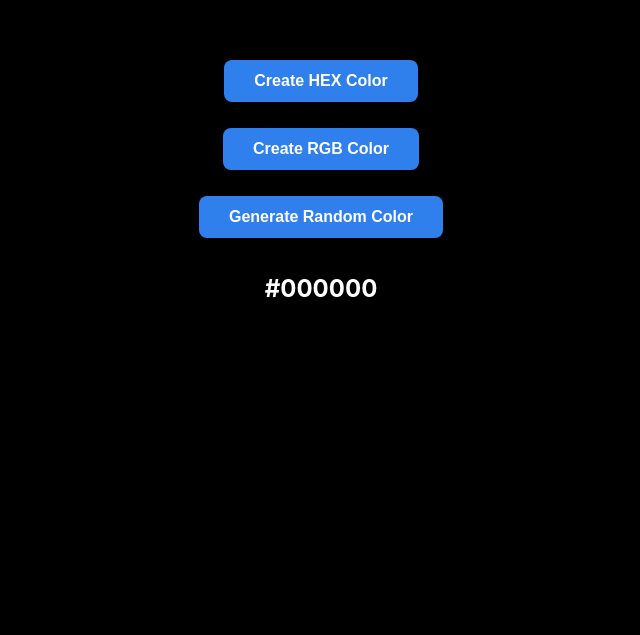
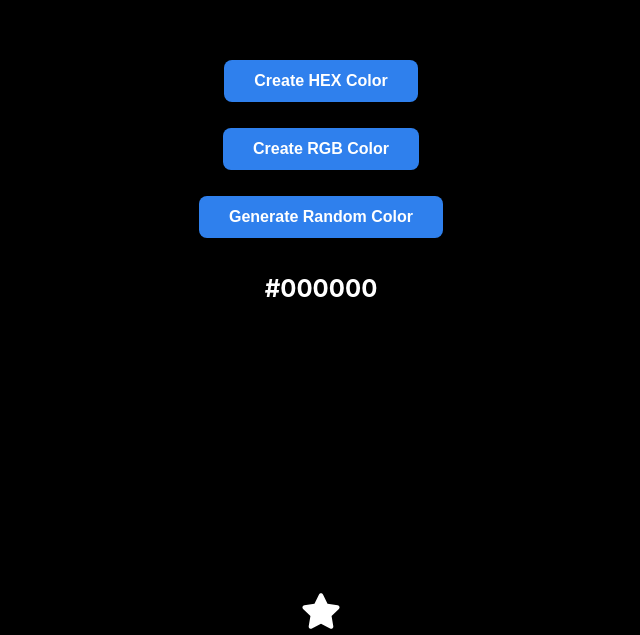
Before and after one commit to Eng-Natole/freeCodeCamp-React, a React (Create React App) app: page / in a window 1280 px wide. Shown: the part 1009-1644 px from the top of the page, without its empty margins (319-959 px from the left). Before the commit the page ends 1600 px from the top, so only its background shows below. Built offline with nearby package versions, Linux system fonts and the light colour scheme.

Commit message:
react-icon  is installed and the star section is almost finished

```diff
--- a/package.json
+++ b/package.json
@@ -9,6 +9,7 @@
     "@testing-library/user-event": "^13.5.0",
     "react": "^19.1.0",
     "react-dom": "^19.1.0",
+    "react-icons": "^5.5.0",
     "react-scripts": "5.0.1",
     "web-vitals": "^2.1.4"
   },
--- a/src/App.js
+++ b/src/App.js
@@ -1,6 +1,7 @@
 import "./App.css";
 import Accordian from "./components/accordian";
 import RandomColor from "./components/random-color";
+import Star from "./components/star-rating";
 
 function App() {
   return (
@@ -9,6 +10,8 @@
       <Accordian />
       {/*RandomColor component*/}
       <RandomColor />
+      {/*star component*/}
+      <Star />
     </div>
   );
 }
--- /dev/null
+++ b/src/components/star-rating/index.jsx
@@ -0,0 +1,41 @@
+import { useState } from "react";
+import { FaStar } from "react-icons/fa";
+import "./style.css";
+
+export default function Star({ noOfStars }) {
+  const [rating, setRating] = useState(0);
+  const [hover, setHover] = useState(0);
+
+  function handleClick(getCurrentIndex) {
+    setRating(getCurrentIndex);
+    console.log(`Rating: ${getCurrentIndex}`);
+  }
+
+  function handleMouseEnter(getCurrentIndex) {
+    setHover(getCurrentIndex);
+    console.log(`Hovering over star ${getCurrentIndex}`);
+  }
+
+  function handleMouseLeave() {
+    setHover(rating);
+    console.log("Mouse left star rating area");
+  }
+
+  return (
+    <div className="star-rating">
+      {[...Array(noOfStars)].map((_, index) => {
+        index += 1;
+        return (
+          <FaStar
+            key={index}
+            onClick={() => handleClick(index)}
+            onMouseEnter={() => handleMouseEnter(index)}
+            onMouseLeave={handleMouseLeave}
+            size={40}
+            color={index <= (hover || rating) ? "yellow" : "white"}
+          />
+        );
+      })}
+    </div>
+  );
+}
```
Also changed, not shown: src/components/star-rating/style.css (added), 1 other file (tests, documents, lock files or other folders).
